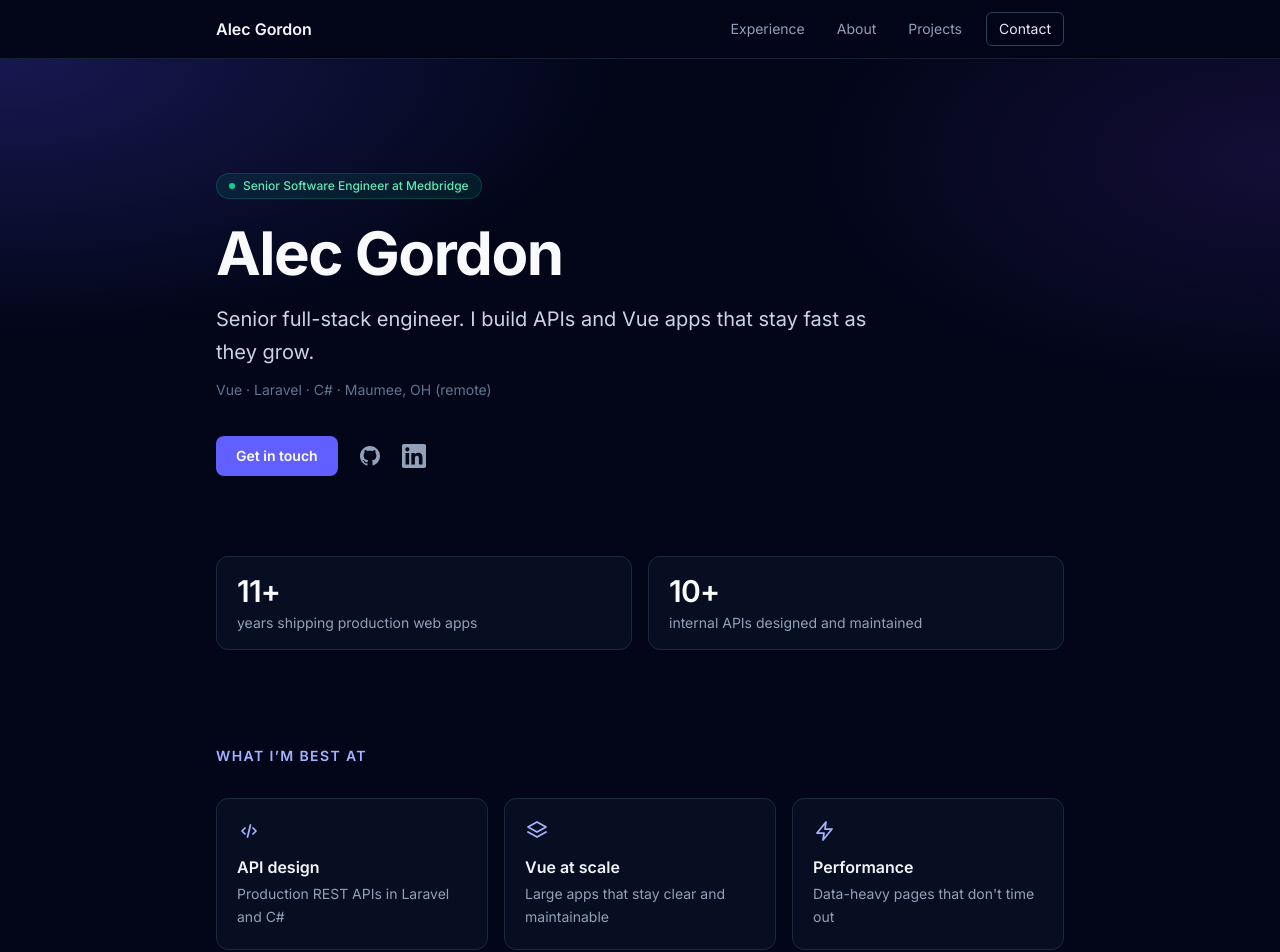
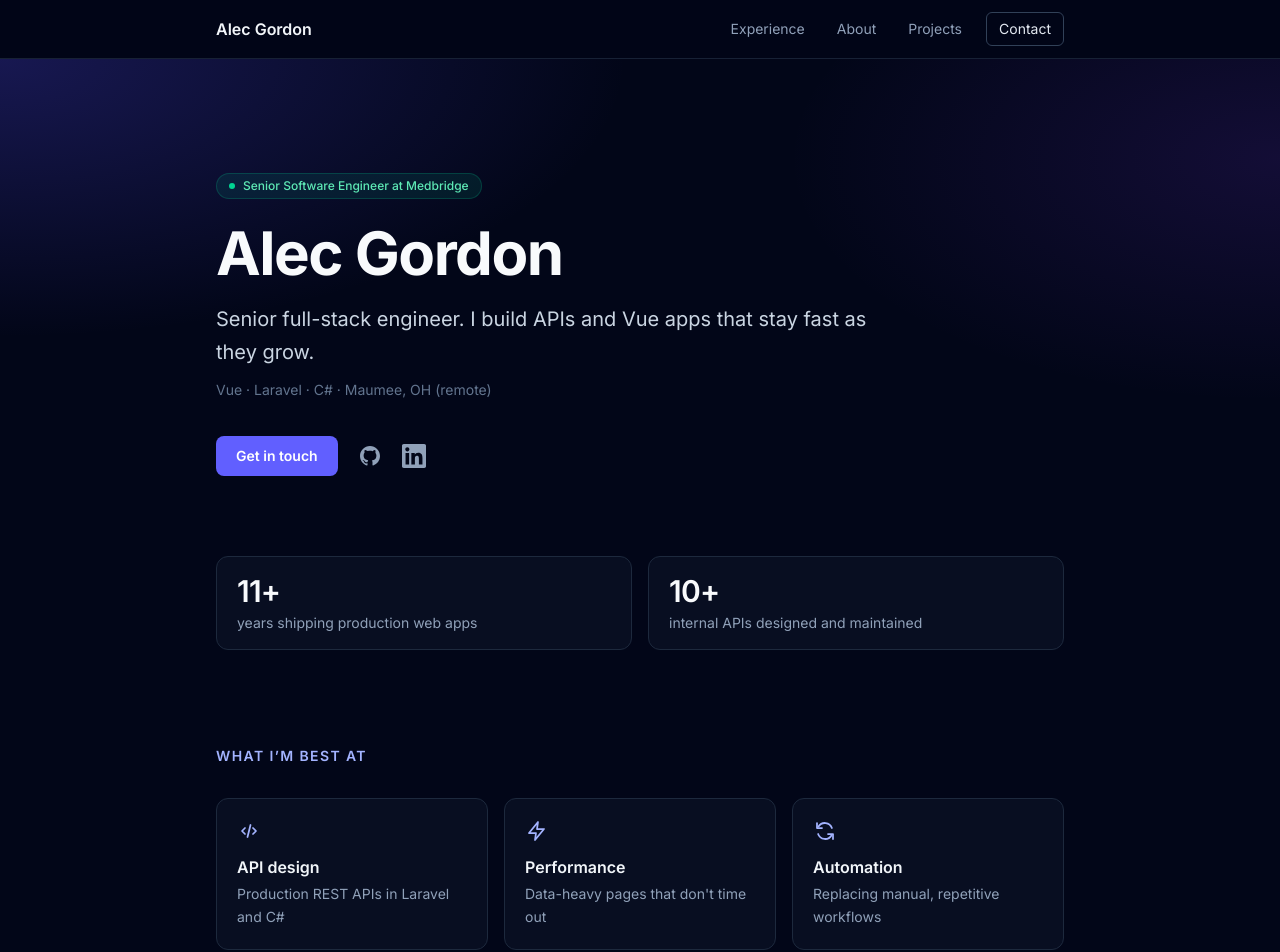
Before and after one commit to insanealec/alecgordon, a Vue app: page / in a window 1280 px wide. Shown: the top 952 px of the page. Built offline with nearby package versions, Linux system fonts and the light colour scheme.

Commit message:
Drop Vue at scale strength so the grid is an even 3x2

```diff
--- a/src/components/BestAt.vue
+++ b/src/components/BestAt.vue
@@ -8,7 +8,6 @@ import { STRENGTHS } from '@/data/profile';
       v-for="strength in STRENGTHS"
       :key="strength.title"
       class="rounded-xl border border-slate-800 bg-slate-900/50 p-5 transition-colors hover:border-indigo-400/40"
-      :class="{ 'sm:col-span-2 lg:col-span-3': strength.wide }"
     >
       <svg
         class="h-6 w-6 text-indigo-300"
--- a/src/data/profile.ts
+++ b/src/data/profile.ts
@@ -28,11 +28,6 @@ export const STRENGTHS: Strength[] = [
     iconPaths: ['M8 9l-3 3 3 3', 'M16 9l3 3-3 3', 'M13.5 6l-3 12'],
   },
   {
-    title: 'Vue at scale',
-    summary: 'Large apps that stay clear and maintainable',
-    iconPaths: ['M12 3l9 5-9 5-9-5 9-5z', 'M3 13l9 5 9-5'],
-  },
-  {
     title: 'Performance',
     summary: 'Data-heavy pages that don\'t time out',
     iconPaths: ['M13 3L4 14h7l-1 7 9-11h-7l1-7z'],
@@ -56,7 +51,6 @@ export const STRENGTHS: Strength[] = [
     title: 'AI product engineering',
     summary: 'Shipping whole products end to end by directing AI coding agents',
     iconPaths: ['M11 3l1.8 4.9L17.7 9.7l-4.9 1.8L11 16.4l-1.8-4.9-4.9-1.8 4.9-1.8z', 'M18 14v6', 'M15 17h6'],
-    wide: true,
   },
 ];
 
--- a/src/types/home.ts
+++ b/src/types/home.ts
@@ -17,8 +17,6 @@ export interface Strength {
   summary: string;
   // Stroke-only SVG paths on a 24x24 grid
   iconPaths: string[];
-  // Spans the full row; used for the 7th card so the grid stays even
-  wide?: boolean;
 }
 
 export interface Project {
```
